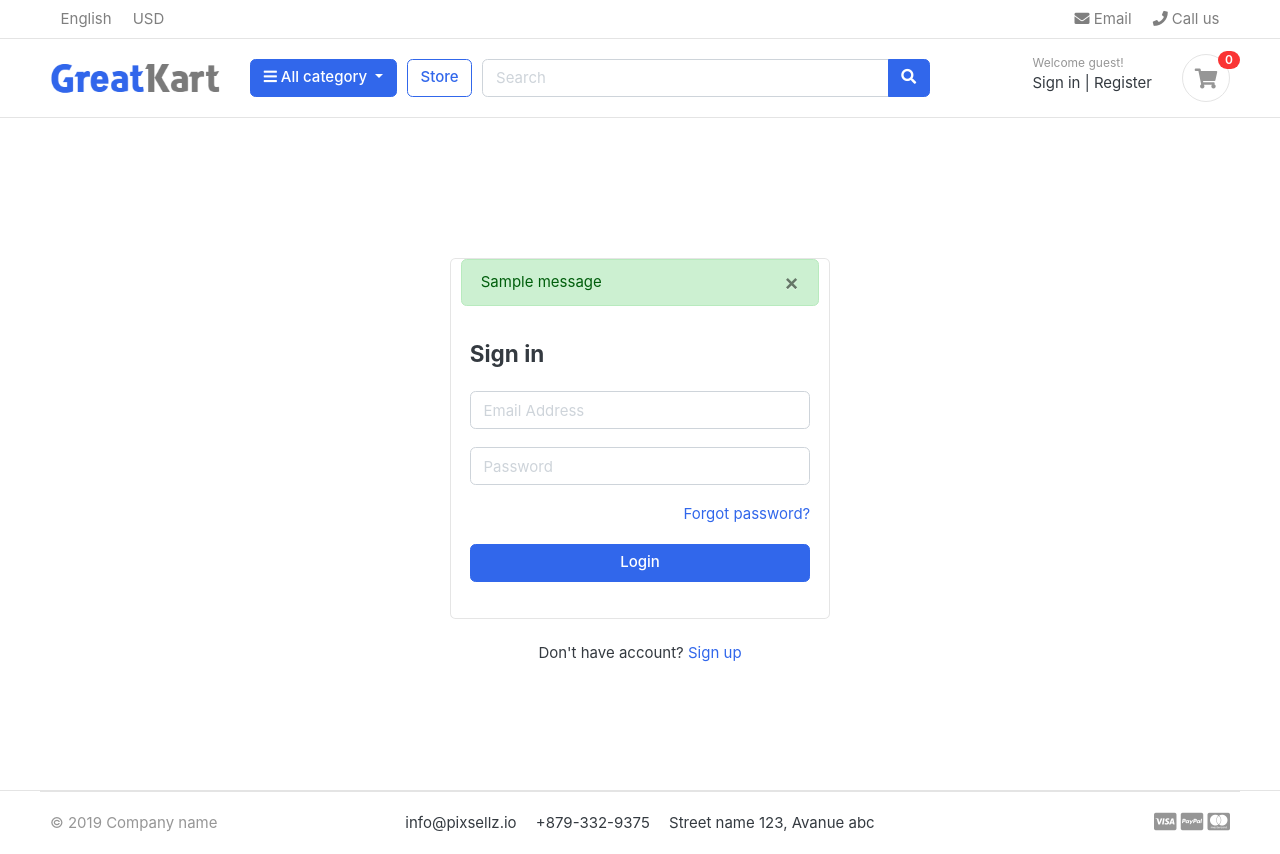
After one commit to ronygeorgen/laptop-ecommerce, a Django app: page /accounts/login/ in a window 1280 px wide. The commit adds this page. Run offline with Django 5.2, Linux system fonts and the light colour scheme; tables that the repository leaves empty hold one stand-in row (values such as "Sample post"); one stand-in notice (Sample message) is shown; some libraries are stand-ins or nearby versions; some web fonts are replaced.

Commit message:
login configuration

```diff
--- /dev/null
+++ b/laptop_ecommerce/Templates/accounts/login.html
@@ -0,0 +1,41 @@
+{% extends 'base.html' %}
+
+{% block content %}
+
+<!-- ========================= SECTION CONTENT ========================= -->
+<section class="section-conten padding-y" style="min-height:84vh">
+
+    <!-- ============================ COMPONENT LOGIN   ================================= -->
+        <div class="card mx-auto" style="max-width: 380px; margin-top:100px;">
+            {% include 'includes/alerts.html' %}
+          <div class="card-body">
+          <h4 class="card-title mb-4">Sign in</h4>
+          <form action="{% url 'login' %} " method="POST" >
+            {% csrf_token %}
+              <div class="form-group">
+                 <input type="email" class="form-control" placeholder="Email Address" name="email">
+              </div> <!-- form-group// -->
+              <div class="form-group">
+                <input type="password" class="form-control" placeholder="Password" name="password">
+              </div> <!-- form-group// -->
+
+              <div class="form-group">
+                  <a href="#" class="float-right">Forgot password?</a>
+
+              </div> <!-- form-group form-check .// -->
+              <div class="form-group">
+                  <button type="submit" class="btn btn-primary btn-block"> Login  </button>
+              </div> <!-- form-group// -->
+          </form>
+          </div> <!-- card-body.// -->
+        </div> <!-- card .// -->
+
+         <p class="text-center mt-4">Don't have account? <a href=" {% url 'register' %} ">Sign up</a></p>
+         <br><br>
+    <!-- ============================ COMPONENT LOGIN  END.// ================================= -->
+
+
+    </section>
+    <!-- ========================= SECTION CONTENT END// ========================= -->
+
+{% endblock %}
--- /dev/null
+++ b/laptop_ecommerce/Templates/includes/alerts.html
@@ -0,0 +1,11 @@
+{% if messages %}
+    {% for message in messages %}
+    <div id="messages" class="container">
+        <div {% if message.tags %} class="alert alert-{{ message.tags }}"{% endif %} r0pe="alert">
+            <button type="button" class="close" data-dismiss="alert"><span aria-hidden="true">&times;</span></button>
+            {% if message.level == DEFAULT_MESSAGE_LEVELS.ERROR %}'Error': {% endif %}
+            {{ message }}
+        </div>
+    </div>
+    {% endfor %}
+{% endif %}
--- a/laptop_ecommerce/Templates/includes/navbar.html
+++ b/laptop_ecommerce/Templates/includes/navbar.html
@@ -65,8 +65,8 @@
                         <div class="widget-header">
                             <small class="title text-muted">Welcome guest!</small>
                             <div>
-                                <a href="./signin.html">Sign in</a> <span class="dark-transp"> | </span>
-                                <a href="./register.html"> Register</a>
+                                <a href=" {% url 'login' %} ">Sign in</a> <span class="dark-transp"> | </span>
+                                <a href=" {% url 'register' %} "> Register</a>
                             </div>
                         </div>
                         <a href="./cart.html" class="widget-header pl-3 ml-3">
--- /dev/null
+++ b/laptop_ecommerce/accounts/urls.py
@@ -0,0 +1,10 @@
+from django.urls import path
+from .views import *
+from user.views import Home
+
+urlpatterns = [
+    path('register/', RegisterView.as_view(), name='register'),
+    path('login/', LoginView.as_view(), name='login'),
+    path('logout/', LogoutView.as_view(), name='logout'),
+    path('logout/', Home.as_view(), name='home'),
+]
--- a/laptop_ecommerce/accounts/views.py
+++ b/laptop_ecommerce/accounts/views.py
@@ -1,3 +1,53 @@
-from django.shortcuts import render
+from django.shortcuts import render,redirect
+from django.views import View
+from .forms import RegistrationForm
+from .models import Account
+from django.contrib import messages, auth
 
 # Create your views here.
+class RegisterView(View):
+    def get(self,request):
+        form = RegistrationForm()
+        context = {
+            'form' : form,
+        }
+        return render (request,'accounts/register.html',context)
+    def post(self,request):
+        form = RegistrationForm(request.POST)
+        if form.is_valid():
+            first_name = form.cleaned_data['first_name']
+            last_name = form.cleaned_data['last_name']
+            phone_number = form.cleaned_data['email']
+            email = form.cleaned_data['email']
+            password = form.cleaned_data['password']
+            username = email.split("@")[0]
+
+            user = Account.objects.create_user(first_name=first_name, last_name=last_name, email=email, username=username, password=password)
+            user.phone_number = phone_number
+            user.save()
+            messages.success(request,'Registration Successful')
+            return redirect ('register')
+        context = {
+            'form' : form,
+        }
+        return render (request,'accounts/register.html', context)
+
+class LoginView(View):
+    def get(self,request):
+        return render (request,'accounts/login.html')
+    def post(self,request):
+        myemail = request.POST['email']
+        mypassword = request.POST['password']
+        user = auth.authenticate(email=myemail, password=mypassword)
+        print(user)
+        if user is not None:
+            auth.login(request,user)
+            # messages.success(request, 'You are now logged in')
+            return redirect('home')
+        else:
+            messages.error(request, 'Invalid login credentials')
+            return redirect('login')
+
+class LogoutView(View):
+    def get(self,request):
+        return
--- a/laptop_ecommerce/laptop_ecommerce/settings.py
+++ b/laptop_ecommerce/laptop_ecommerce/settings.py
@@ -138,3 +138,9 @@ STATIC_ROOT = os.path.join(BASE_DIR, 'staticfile/')
 # https://docs.djangoproject.com/en/5.0/ref/settings/#default-auto-field
 
 DEFAULT_AUTO_FIELD = 'django.db.models.BigAutoField'
+
+from django.contrib.messages import constants as messages
+
+MESSAGE_TAGS = {
+    messages.ERROR: "danger",
+}
--- a/laptop_ecommerce/laptop_ecommerce/urls.py
+++ b/laptop_ecommerce/laptop_ecommerce/urls.py
@@ -22,4 +22,5 @@ urlpatterns = [
     path('admin/',include('myadmin.urls')),
     path('category/',include('category.urls')),
     path('product/',include('products.urls')),
+    path('accounts/', include('accounts.urls')),
 ]
--- a/laptop_ecommerce/static/js/script.js
+++ b/laptop_ecommerce/static/js/script.js
@@ -57,3 +57,7 @@ $(document).ready(function() {
 
 });
 // jquery end
+
+setTimeout(function(){
+    $('#message').fadeOut('slow')
+}, 4000)
```
Also changed, not shown: laptop_ecommerce/Templates/accounts/register.html (added, +60 -0 lines), laptop_ecommerce/accounts/forms.py (added, +33 -0 lines).
